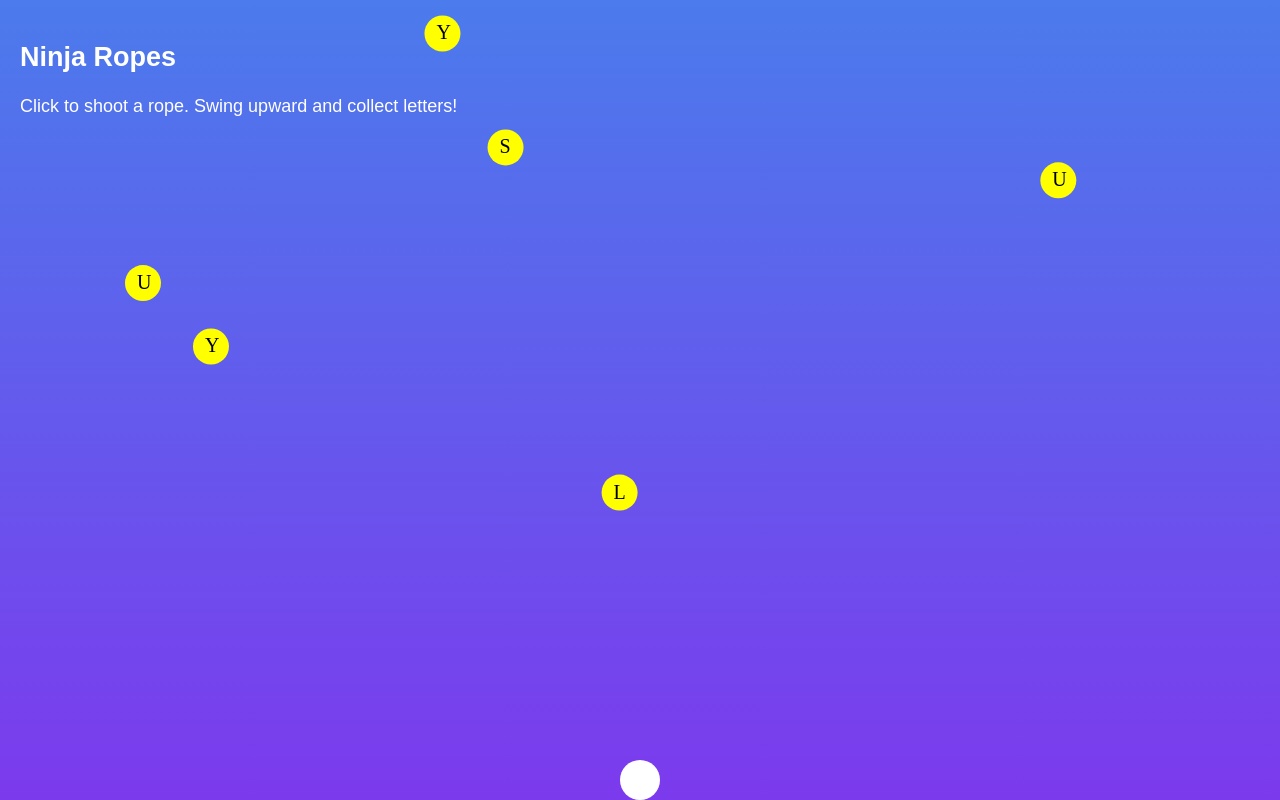
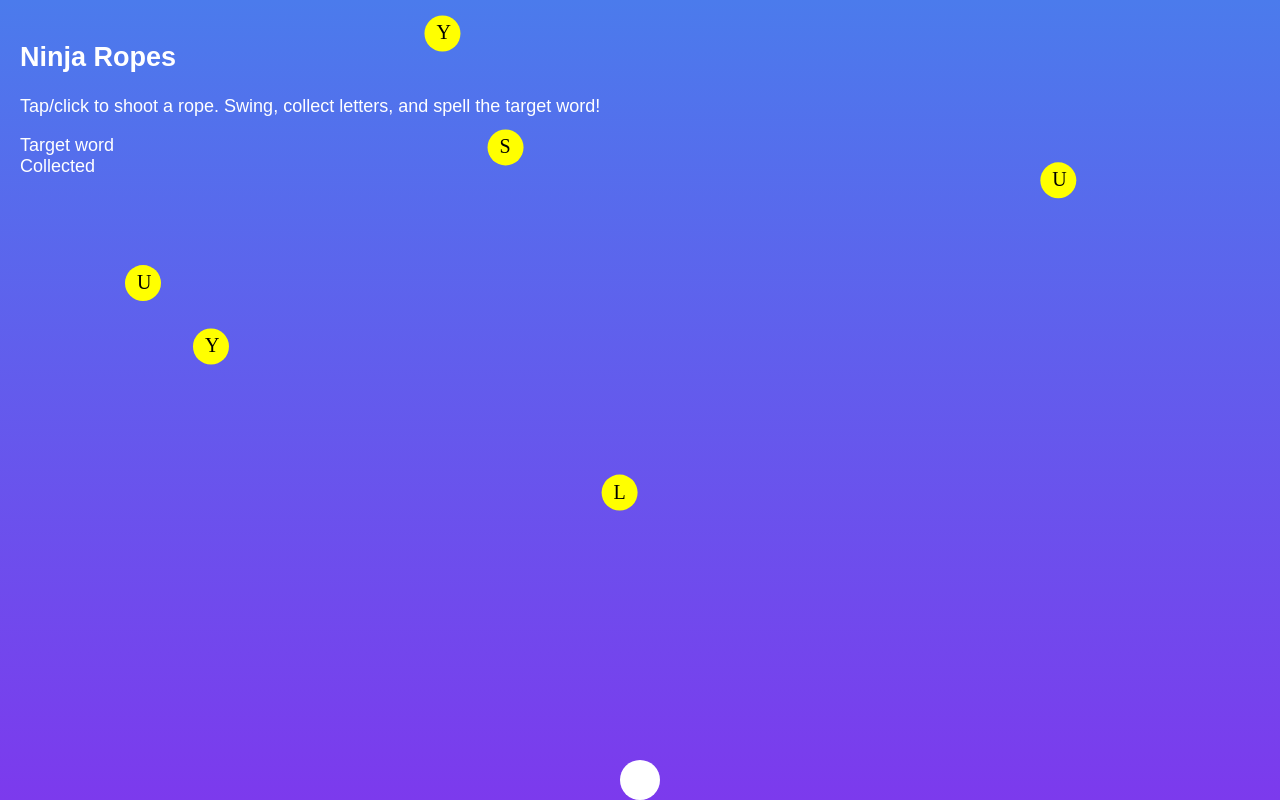
Before and after one commit to biohazards1108-lab/BrightQuest, a plain HTML site: page games/ninja-ropes.html in a window 1280 px wide. Drawn offline with Linux system fonts and the light colour scheme.

Commit message:
Update ninja-ropes.html

```diff
--- a/games/ninja-ropes.html
+++ b/games/ninja-ropes.html
@@ -5,20 +5,34 @@
     <meta name="viewport" content="width=device-width, initial-scale=1.0">
     <title>Ninja Ropes</title>
 
-    <!-- Correct folder path -->
+    <!-- CSS from css/ -->
     <link rel="stylesheet" href="../css/ninja-ropes.css">
 </head>
-
 <body>
     <canvas id="gameCanvas"></canvas>
 
     <div class="ui">
-        <h2>Ninja Ropes</h2>
-        <p>Click to shoot a rope. Swing upward and collect letters!</p>
-        <div id="wordDisplay"></div>
+        <div class="ui-top">
+            <h2>Ninja Ropes</h2>
+            <p>Tap/click to shoot a rope. Swing, collect letters, and spell the target word!</p>
+        </div>
+
+        <div class="ui-middle">
+            <div class="label">Target word</div>
+            <div id="targetWord"></div>
+        </div>
+
+        <div class="ui-bottom">
+            <div class="label">Collected</div>
+            <div id="collectedWord"></div>
+            <div class="stats">
+                <span id="levelDisplay"></span>
+                <span id="scoreDisplay"></span>
+            </div>
+        </div>
     </div>
 
-    <!-- Correct folder path -->
+    <!-- JS from js/ -->
     <script src="../js/ninja-ropes.js"></script>
 </body>
 </html>
```
